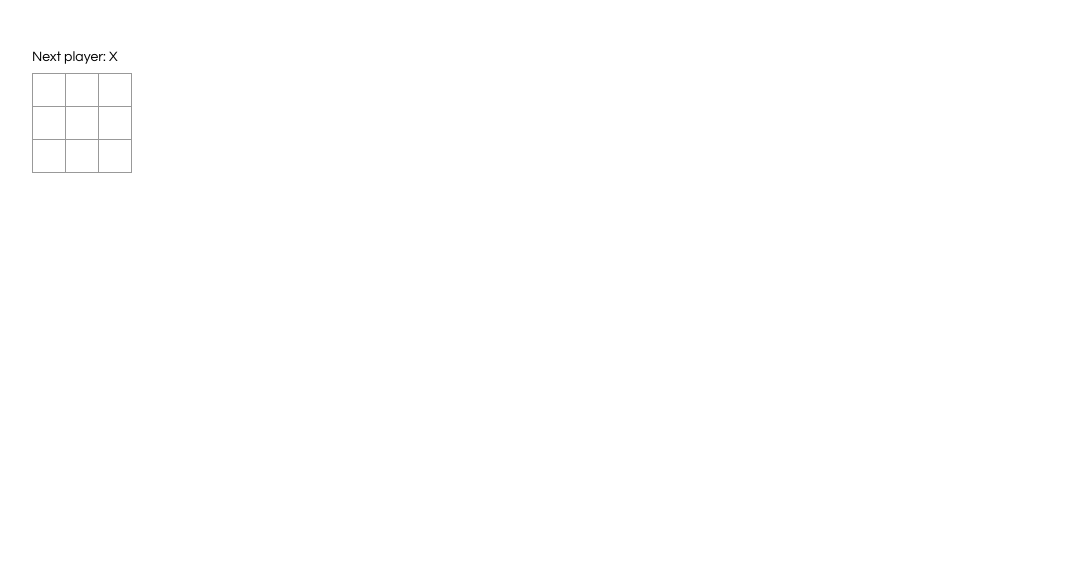
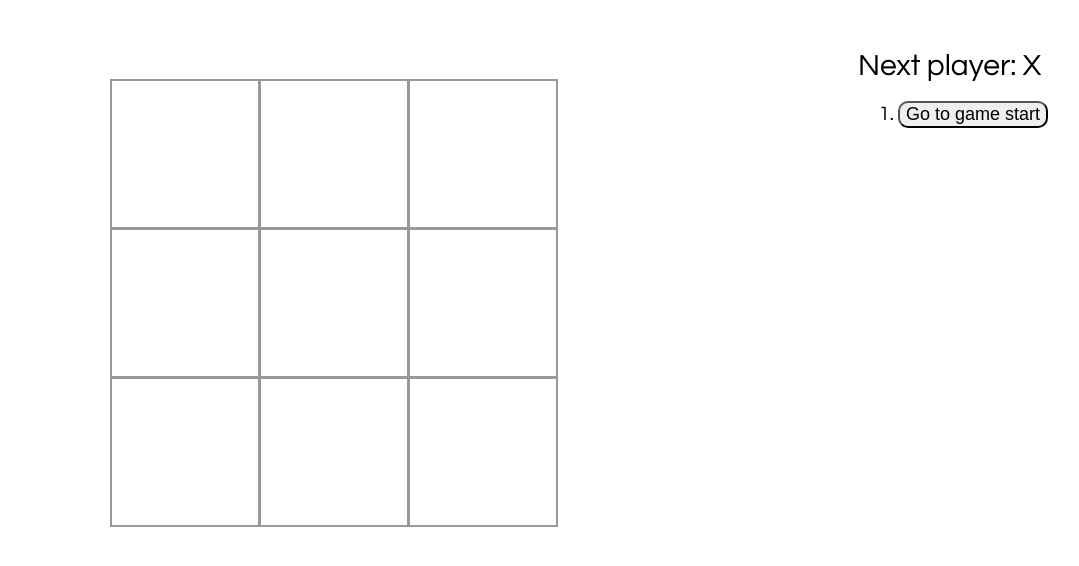
Before and after one commit to AnshuGoyal/ReactJS-TicTacToe, a React app: page / in a window 1280 px wide. Shown: the whole page, without its empty margins (18-1097 px from the left). Built offline with nearby package versions, Linux system fonts and the light colour scheme.

Commit message:
Undo History

```diff
--- a/src/index.css
+++ b/src/index.css
@@ -5,6 +5,11 @@ body {
 
 ol, ul {
   padding-left: 30px;
+  font-size: 20px;
+}
+
+ol li{
+  margin: 10px;
 }
 
 .board-row:after {
@@ -13,23 +18,29 @@ ol, ul {
   display: table;
 }
 
+.game-board {
+  position: absolute;
+  top: 10%;
+  left: 10%;
+}
+
 .status {
   margin-bottom: 10px;
 }
 
 .square {
   background: #fff;
-  border: 1px solid #999;
+  border: 2px solid #999;
   float: left;
-  font-size: 24px;
+  font-size: 60px;
   font-weight: bold;
   line-height: 34px;
-  height: 34px;
+  height: 150px;
   margin-right: -1px;
   margin-top: -1px;
   padding: 0;
   text-align: center;
-  width: 34px;
+  width: 150px;
 }
 
 .square:focus {
@@ -46,5 +57,11 @@ ol, ul {
 }
 
 .game-info {
-  margin-left: 20px;
+  margin-left: 70%;
+  font-size: 30px;
 }
+
+.game-buttons{
+  font-size: 18px;
+  border-radius: 10px;
+}
--- a/src/index.js
+++ b/src/index.js
@@ -11,49 +11,18 @@ function Square(props) {
 }
 
 class Board extends React.Component {
-
-  constructor(props) {
-    super(props);
-    this.state = {
-      squares: Array(9).fill(null),
-      xIsNext: true,
-    };
-  }
-
-  handleClick(i) {
-    const squares = this.state.squares.slice();
-    if (calculateWinner(squares) || squares[i]) {
-      return;
-    }
-    squares[i] = this.state.xIsNext ? 'X' : 'O';
-    this.setState({
-      squares: squares,
-      xIsNext: !this.state.xIsNext,
-    });
-  }
-
   renderSquare(i) {
     return (
       <Square
-        value={this.state.squares[i]}
-        onClick={() => this.handleClick(i)}
+        value={this.props.squares[i]}
+        onClick={() => this.props.onClick(i)}
       />
     );
   }
 
   render() {
-
-    const winner = calculateWinner(this.state.squares);
-    let status;
-    if (winner) {
-      status = 'Winner: ' + winner;
-    } else {
-      status = 'Next player: ' + (this.state.xIsNext ? 'X' : 'O');
-    }
-
     return (
       <div>
-        <div className="status">{status}</div>
         <div className="board-row">
           {this.renderSquare(0)}
           {this.renderSquare(1)}
@@ -75,15 +44,77 @@ class Board extends React.Component {
 }
 
 class Game extends React.Component {
+
+  constructor(props) {
+   super(props);
+   this.state = {
+     history: [{
+       squares: Array(9).fill(null),
+     }],
+     xIsNext: true,
+     stepNumber: 0,
+   };
+  }
+
+  handleClick(i) {
+      const history = this.state.history.slice(0, this.state.stepNumber + 1);
+      const current = history[history.length - 1];
+      const squares = current.squares.slice();
+      if (calculateWinner(squares) || squares[i]) {
+        return;
+      }
+      squares[i] = this.state.xIsNext ? 'X' : 'O';
+      this.setState({
+        history: history.concat([{
+          squares: squares
+        }]),
+        stepNumber: history.length,
+        xIsNext: !this.state.xIsNext,
+      });
+    }
+
+  jumpTo(step) {
+    this.setState({
+      stepNumber: step,
+      xIsNext: (step % 2) === 0,
+    });
+  }
+
   render() {
+
+    const history = this.state.history;
+    const current = history[this.state.stepNumber];
+    const winner = calculateWinner(current.squares);
+
+    const moves = history.map((step, move) => {
+       const desc = move ?
+         'Go to move #' + move :
+         'Go to game start';
+       return (
+         <li key={move}>
+           <button className="game-buttons" onClick={() => this.jumpTo(move)}>{desc}</button>
+         </li>
+       );
+    });
+
+    let status;
+    if (winner) {
+      status = 'Winner: ' + winner;
+    } else {
+      status = 'Next player: ' + (this.state.xIsNext ? 'X' : 'O');
+    }
+
     return (
       <div className="game">
         <div className="game-board">
-          <Board />
+          <Board
+            squares={current.squares}
+            onClick={(i) => this.handleClick(i)}
+          />
         </div>
         <div className="game-info">
-          <div>{/* status */}</div>
-          <ol>{/* TODO */}</ol>
+          <div>{status}</div>
+          <ol>{moves}</ol>
         </div>
       </div>
     );
```
